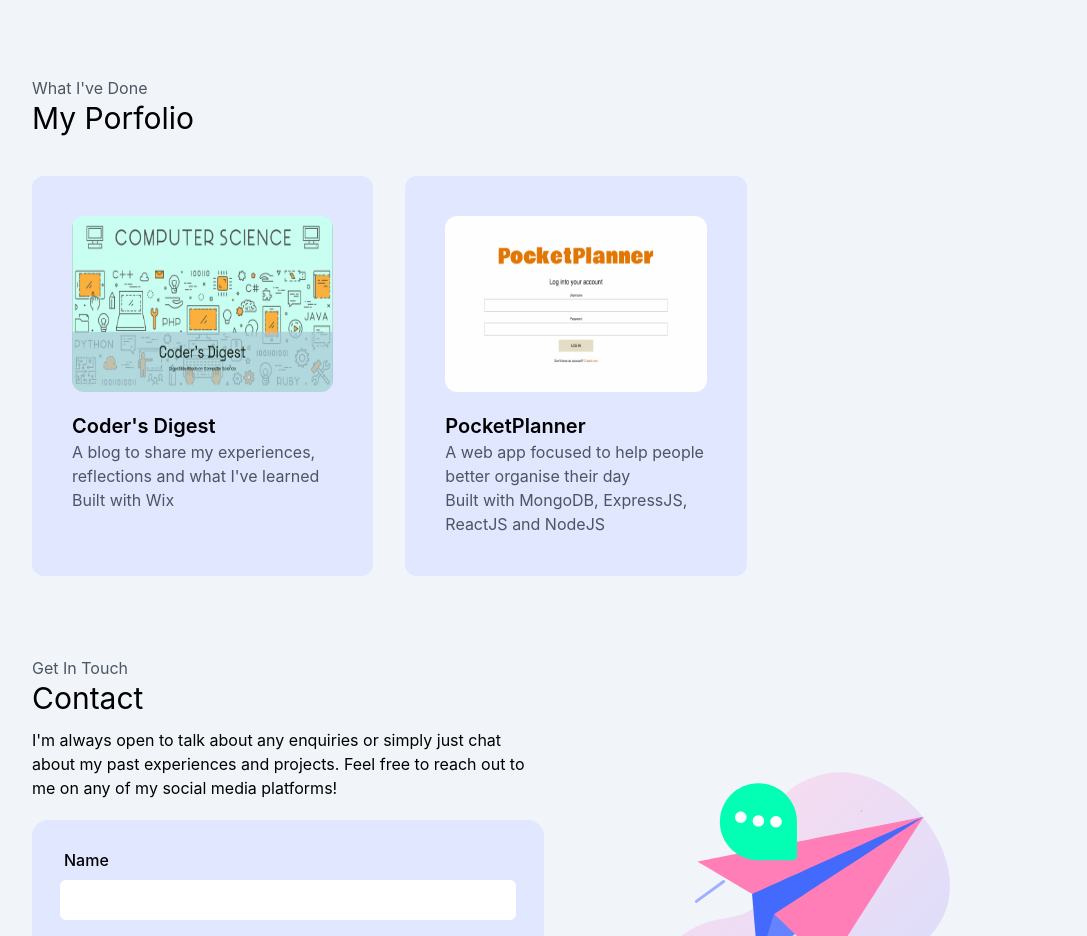
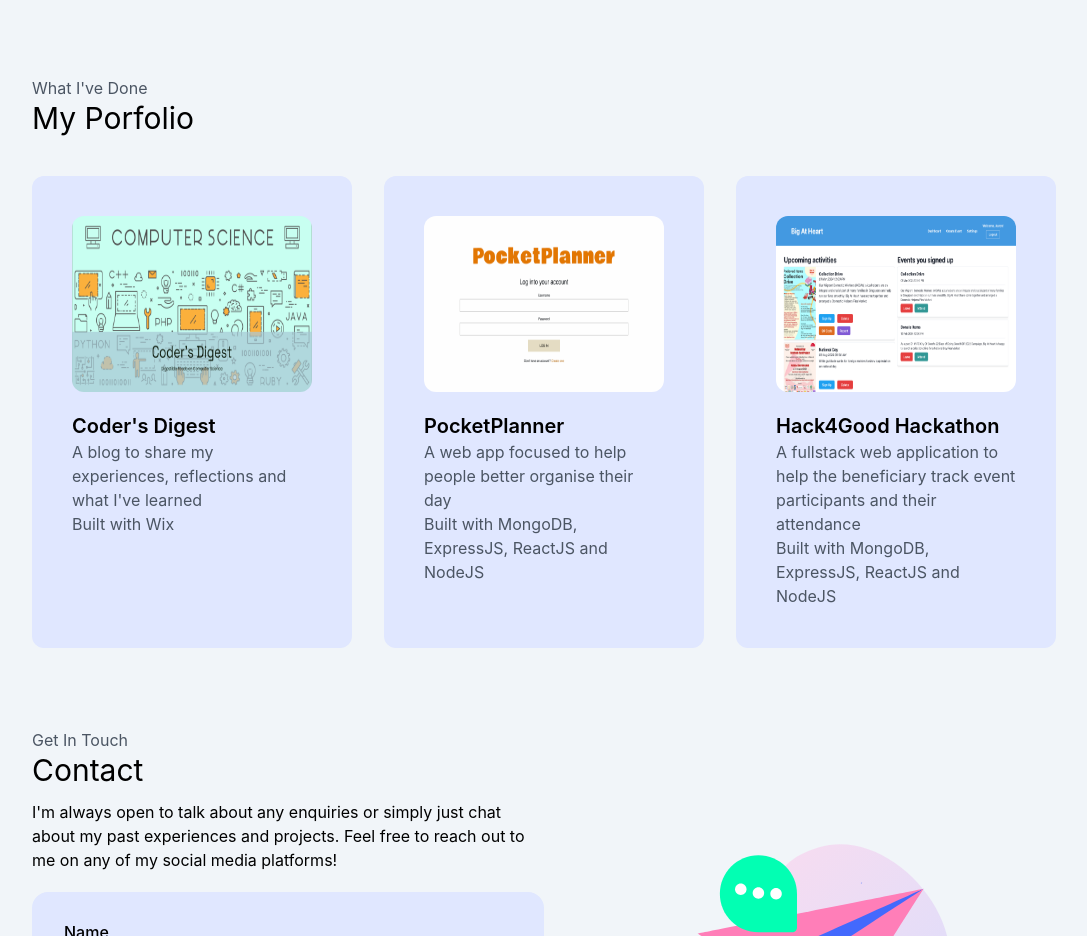
Before and after one commit to bertrandong/profile, a React (Create React App) app: page / in a window 1280 px wide. Shown: the part 2980-3916 px from the top of the page, without its empty margins (96-1183 px from the left). Built offline with nearby package versions, Linux system fonts and the light colour scheme.

Commit message:
Update portfolio

```diff
--- a/src/App.js
+++ b/src/App.js
@@ -299,6 +299,14 @@ function App() {
               <p className="text-gray-600 dark:text-gray-300">Built with MongoDB, ExpressJS, ReactJS and NodeJS</p>
             </div>
           </div>
+          <div className="lg:flex gap-10 w-1/3">
+            <div className="flex-1 bg-indigo-100 rounded-xl p-10 my-10 hover:bg-indigo-200 duration-500 cursor-pointer dark:bg-gray-700 dark:hover:bg-gray-800" onClick={() => window.open('https://h4g.vercel.app/', '_blank')}>
+              <img src={require('./images/h4g.png')} className="rounded-xl h-44 mx-auto" />
+              <h4 className="text-xl mt-5 font-semibold dark:text-white">Hack4Good Hackathon</h4>
+              <p className="text-gray-600 dark:text-gray-300">A fullstack web application to help the beneficiary track event participants and their attendance</p>
+              <p className="text-gray-600 dark:text-gray-300">Built with MongoDB, ExpressJS, ReactJS and NodeJS</p>
+            </div>
+          </div>
           </div>
         </section>
 
```
Also changed, not shown: src/images/h4g.png (added).
